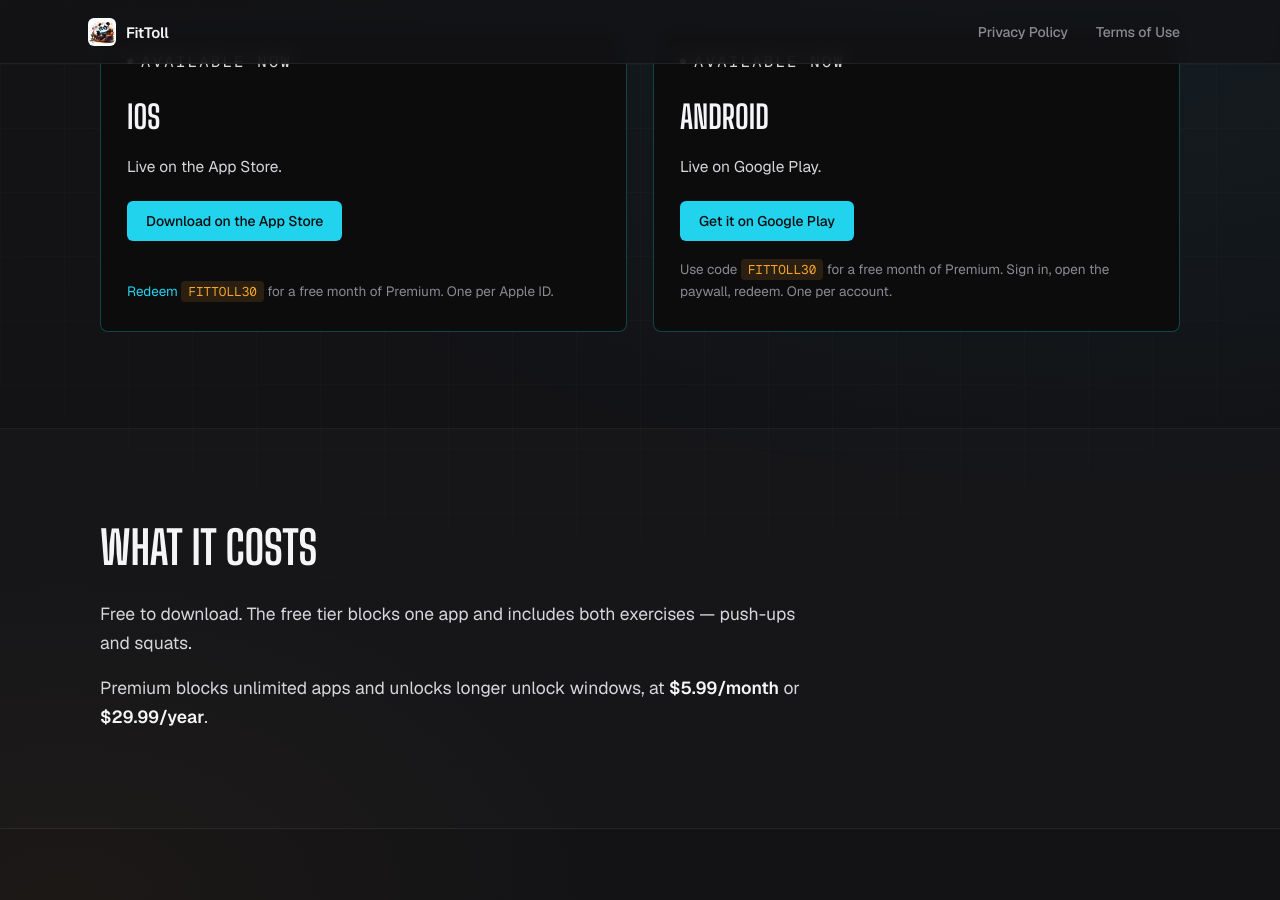
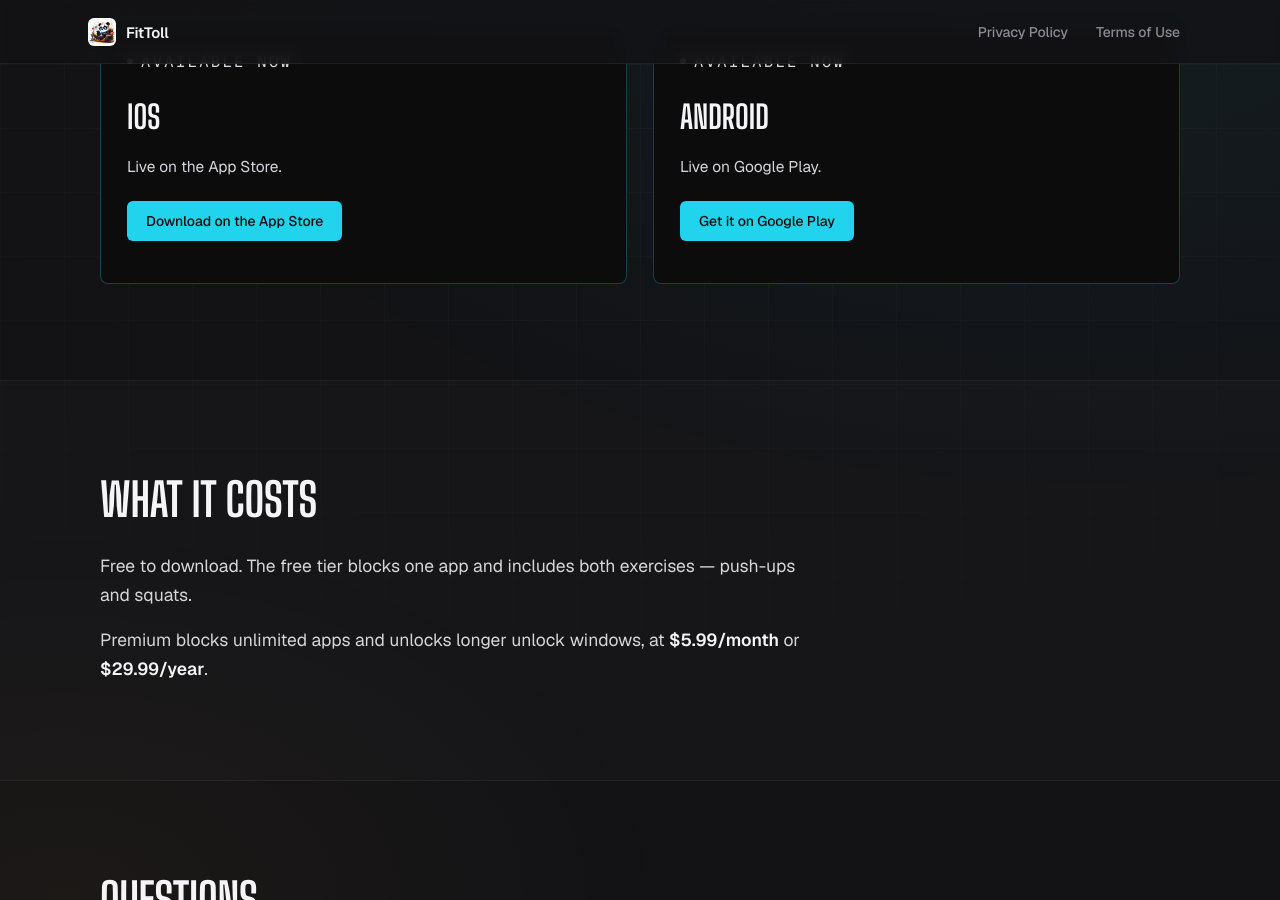
Before and after one commit to aurobindoGupta/fitToll-site, a Jekyll site: the page built from index.md, in a window 1280 px wide and 900 px high, scrolled down 2185 px. Built offline with Jekyll 4.4.1, drawn with Linux system fonts in a browser that asks for light colours.

Commit message:
feat(site): drop the promo-code offer from both platform blocks [260901-isf]
Promo codes are retired in both apps, so both notes described something that
no longer exists: the iOS line pointed at an App Store offer-code redemption we
are no longer promoting, and the Android line told people to "open the paywall,
redeem" a field that has been removed from the build.

Reason is product. The free tier already includes both exercises at every
difficulty; the paid boundary is the 1-app cap. A code granting unlimited
blocked apps gave away the only thing being sold.

This supersedes 9f9dd39 from earlier today, which had converted the iOS line
into an App Store offer-code link. That link is removed rather than left
dangling — the ASC offer FITTOLL30 LAUNCH still exists with 1,000 codes and
should be deactivated in App Store Connect so nobody holding the URL can still
redeem.

The site now makes a single offer on each platform: download it. No codes, no
conditions.

Not verified locally: Jekyll is not installed on this machine. Both edits are
whole-line removals of <p class="platform-note"> elements; no surrounding
markup changed.

NOT DEPLOYED — holding per the standing push rule.

Still carrying a related inaccuracy, deliberately NOT changed here because it
is a legal document: privacy-policy.md:90 still describes promo-code redemption
and the promo_attempts Firestore collection. That data practice can no longer
occur from either app. Flagged for an explicit decision rather than edited
silently.

Refs: scrollBlocker-KMP .planning/quick/
      260901-isf-ios-3-1-1-5-1-1-iv-rejection-remediation/

Co-Authored-By: Claude Opus 5 (1M context) <noreply@anthropic.com>

```diff
--- a/index.md
+++ b/index.md
@@ -113,7 +113,6 @@ Live on the App Store.
 
 <p class="platform-cta"><a class="btn btn-primary" href="https://apps.apple.com/us/app/fittoll/id6761677416">Download on the App Store</a></p>
 
-<p class="platform-note"><a href="https://apps.apple.com/redeem?ctx=offercodes&amp;id=6761677416&amp;code=FITTOLL30">Redeem <code>FITTOLL30</code></a> for a free month of Premium. One per Apple ID.</p>
 </div>
 
 <div class="platform platform-live" id="android" markdown="1">
@@ -123,7 +122,6 @@ Live on Google Play.
 
 <p class="platform-cta"><a class="btn btn-primary" href="https://play.google.com/store/apps/details?id=com.scrollblocker.android">Get it on Google Play</a></p>
 
-<p class="platform-note">Use code <code>FITTOLL30</code> for a free month of Premium. Sign in, open the paywall, redeem. One per account.</p>
 </div>
 
 </div>
```
